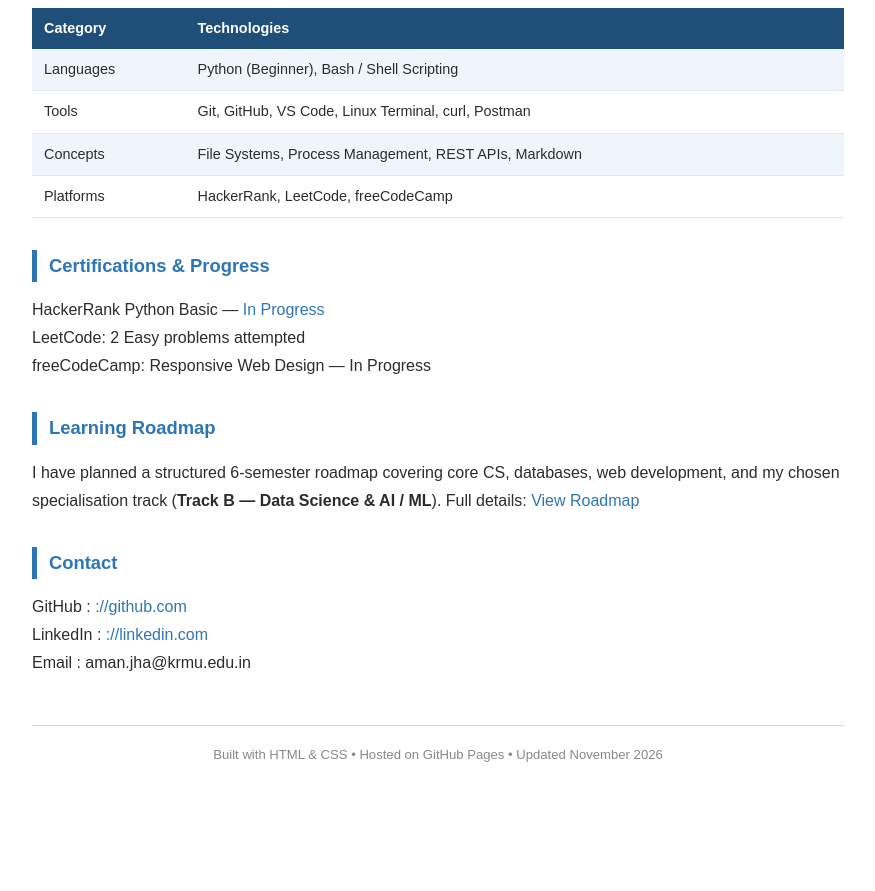
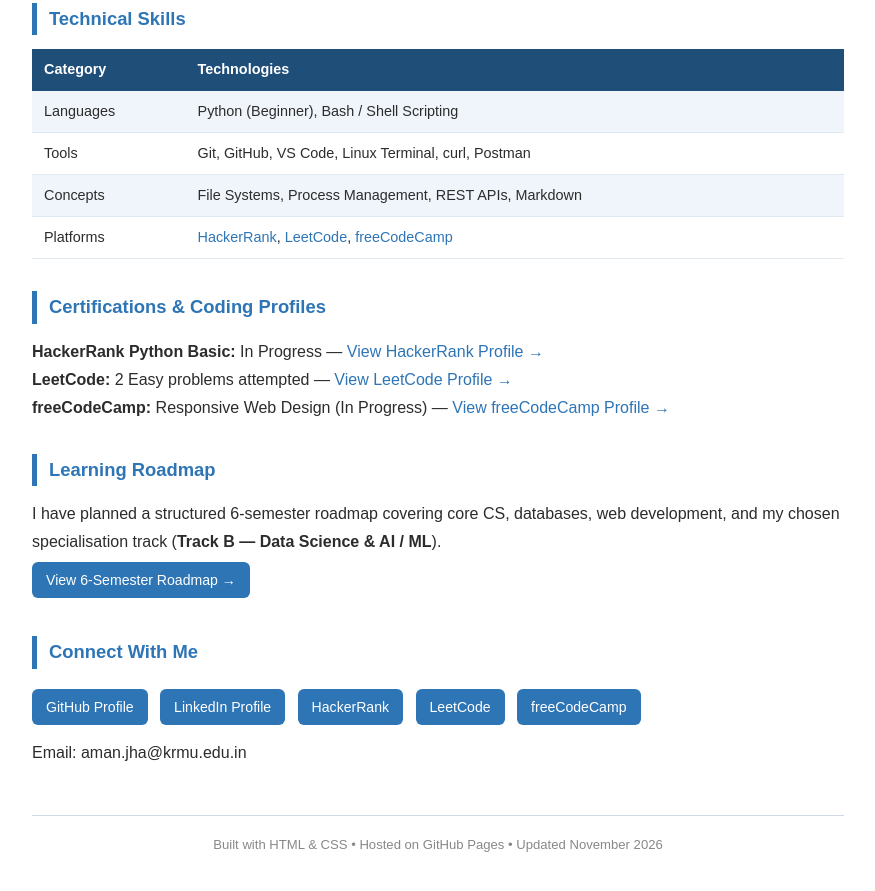
Before and after one commit to aj1000-g/developer-portfolio, a plain HTML site: page index.html in a window 1280 px wide. Shown: the part 993-1884 px from the top of the page, without its empty margins (202-1077 px from the left). Before the commit the page ends 1808 px from the top, so only its background shows below. Drawn offline with Linux system fonts and the light colour scheme.

Commit message:
feat: add clickable profile links for HackerRank, LeetCode, freeCodeCamp, and LinkedIn

```diff
--- a/index.html
+++ b/index.html
@@ -26,6 +26,13 @@ h2 {
   padding: 4px 14px; border-radius: 16px;
   font-size: 0.82rem; margin: 4px 4px 4px 0;
 }
+.btn {
+  display: inline-block; background: #2E75B6; color: #fff !important;
+  padding: 6px 14px; border-radius: 6px;
+  font-size: 0.88rem; margin: 6px 8px 6px 0;
+  text-decoration: none !important;
+}
+.btn:hover { background: #1F4E79; }
 .card {
   border: 1px solid #d0d8e4; border-radius: 8px;
   padding: 20px 22px; margin: 12px 0; background: #f7faff;
@@ -79,7 +86,7 @@ K.R. Mangalam University | CSE103 Lab Manual — Lab repository covering Git wor
 </p>
 <p><strong>Tech Stack:</strong> Python, Bash, Git, GitHub, curl, jq, Linux</p>
 <p>
-<a href="https://github.com">
+<a class="btn" href="https://github.com" target="_blank">
 View Repository on GitHub →
 </a>
 </p>
@@ -92,7 +99,7 @@ A centralised index of all my repositories, a 6-semester learning roadmap, and a
 </p>
 <p><strong>Tech Stack:</strong> Markdown, HTML, CSS, GitHub Pages</p>
 <p>
-<a href="https://github.com">
+<a class="btn" href="https://github.com" target="_blank">
 View Repository on GitHub →
 </a>
 </p>
@@ -104,27 +111,46 @@ View Repository on GitHub →
 <tr><td>Languages</td><td>Python (Beginner), Bash / Shell Scripting</td></tr>
 <tr><td>Tools</td><td>Git, GitHub, VS Code, Linux Terminal, curl, Postman</td></tr>
 <tr><td>Concepts</td><td>File Systems, Process Management, REST APIs, Markdown</td></tr>
-<tr><td>Platforms</td><td>HackerRank, LeetCode, freeCodeCamp</td></tr>
+<tr><td>Platforms</td><td>
+  <a href="https://www.hackerrank.com/profile/aj4560219" target="_blank">HackerRank</a>,
+  <a href="https://leetcode.com/u/Aman1-_/" target="_blank">LeetCode</a>,
+  <a href="https://www.freecodecamp.org/fcc-64a8d983-211d-461a-b03b-6e911dda092a" target="_blank">freeCodeCamp</a>
+</td></tr>
 </table>
 
-<h2>Certifications &amp; Progress</h2>
-<p>HackerRank Python Basic — <a href="https://hackerrank.com">In Progress</a></p>
-<p>LeetCode: 2 Easy problems attempted</p>
-<p>freeCodeCamp: Responsive Web Design — In Progress</p>
+<h2>Certifications &amp; Coding Profiles</h2>
+<p>
+  <strong>HackerRank Python Basic:</strong> In Progress —
+  <a href="https://www.hackerrank.com/profile/aj4560219" target="_blank">View HackerRank Profile →</a>
+</p>
+<p>
+  <strong>LeetCode:</strong> 2 Easy problems attempted —
+  <a href="https://leetcode.com/u/Aman1-_/" target="_blank">View LeetCode Profile →</a>
+</p>
+<p>
+  <strong>freeCodeCamp:</strong> Responsive Web Design (In Progress) —
+  <a href="https://www.freecodecamp.org/fcc-64a8d983-211d-461a-b03b-6e911dda092a" target="_blank">View freeCodeCamp Profile →</a>
+</p>
 
 <h2>Learning Roadmap</h2>
 <p>
 I have planned a structured 6-semester roadmap covering core CS, databases, web development, and my chosen specialisation track (<strong>Track B — Data Science &amp; AI / ML</strong>).
-Full details:
-<a href="https://github.com/blob/main/LEARNING_ROADMAP.md">
-View Roadmap
+</p>
+<p>
+<a class="btn" href="https://github.com/blob/main/LEARNING_ROADMAP.md" target="_blank">
+View 6-Semester Roadmap →
 </a>
 </p>
 
-<h2>Contact</h2>
-<p>GitHub   : <a href="https://github.com">://github.com</a></p>
-<p>LinkedIn : <a href="https://linkedin.com">://linkedin.com</a></p>
-<p>Email    : aman.jha@krmu.edu.in</p>
+<h2>Connect With Me</h2>
+<p>
+  <a class="btn" href="https://github.com" target="_blank">GitHub Profile</a>
+  <a class="btn" href="https://www.linkedin.com/in/aman-jha-02b831429" target="_blank">LinkedIn Profile</a>
+  <a class="btn" href="https://www.hackerrank.com/profile/aj4560219" target="_blank">HackerRank</a>
+  <a class="btn" href="https://leetcode.com/u/Aman1-_/" target="_blank">LeetCode</a>
+  <a class="btn" href="https://www.freecodecamp.org/fcc-64a8d983-211d-461a-b03b-6e911dda092a" target="_blank">freeCodeCamp</a>
+</p>
+<p style="margin-top:8px;">Email: aman.jha@krmu.edu.in</p>
 
 <footer>
 Built with HTML &amp; CSS • Hosted on GitHub Pages • Updated November 2026
```
